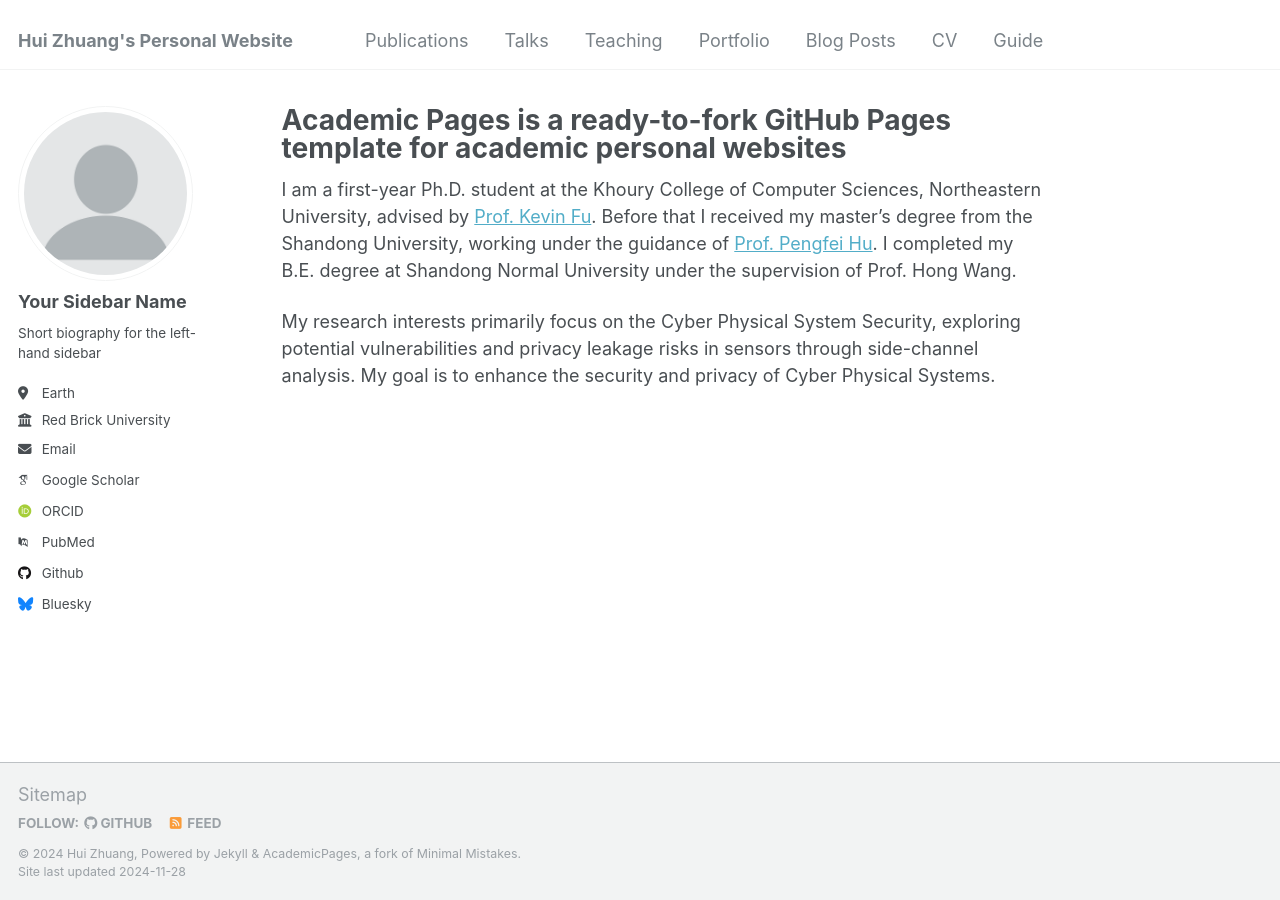
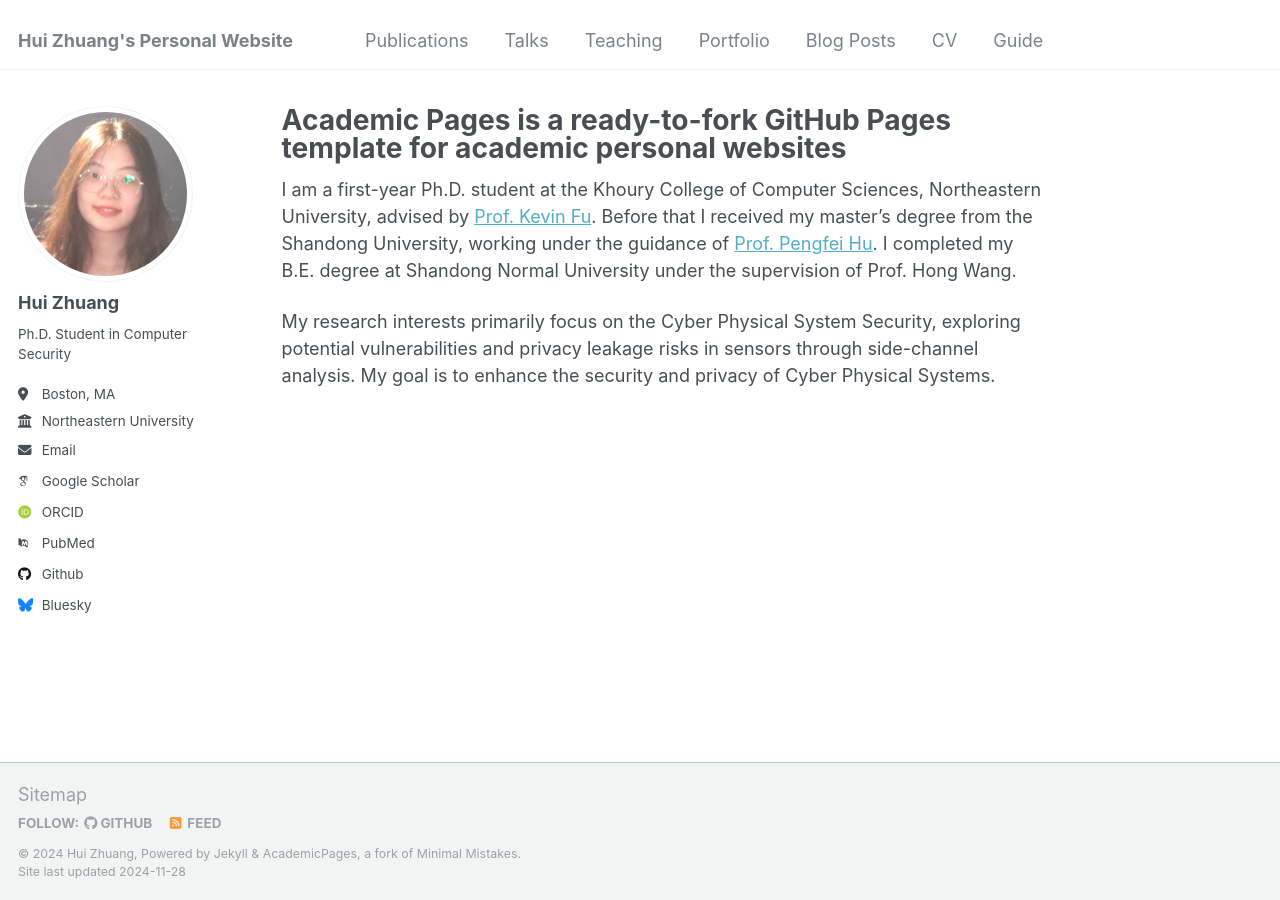
Before and after one commit to zhuang-hui/zhuang-hui.github.io, a Jekyll site: the page built from _pages/about.md, in a window 1280 px wide. Built offline with Jekyll 4.4.1, drawn with Linux system fonts in a browser that asks for light colours; some web fonts are replaced.

Commit message:
Update _config.yml

```diff
--- a/_config.yml
+++ b/_config.yml
@@ -21,18 +21,18 @@ repository               : "zhuang-hui/zhuang-hui.github.io"
 #               Additional customization can be done by editing /_includes/author-profile.html
 author:
   # Biographic information
-  avatar           : "profile.png"
-  name             : "Your Sidebar Name"
+  avatar           : "HuiZhuang.png"
+  name             : "Hui Zhuang"
   pronouns         : # example: "she/her"
-  bio              : "Short biography for the left-hand sidebar"
-  location         : "Earth"
-  employer         : "Red Brick University"
+  bio              : "Ph.D. Student in Computer Security"
+  location         : "Boston, MA"
+  employer         : "Northeastern University"
   uri              : # URL
-  email            : "none@example.org"
+  email            : "zhuang.hu@northeastern.du"
 
   # Academic websites
   arxiv            : # URL - Update with the correct link to your profile
-  googlescholar    : "https://scholar.google.com/citations?user=PS_CX0AAAAAJ"
+  googlescholar    : "https://scholar.google.com/citations?view_op=list_works&hl=zh-CN&user=3T62e3IAAAAJ&gmla=AL3_zijyfoS7WMXl92kIFiZVnSHZeI_pb_p-lzuzzgWfRVDMWXBSex2Bt0ja66Jo2IYI0M9CsuM72IbAXMYuWESMWHdR_d0N8e3D0NTmmlbOegNzednS7pg"
   impactstory      : # URL
   orcid            : "http://orcid.org/yourorcidurl"
   semantic         : # URL
```
